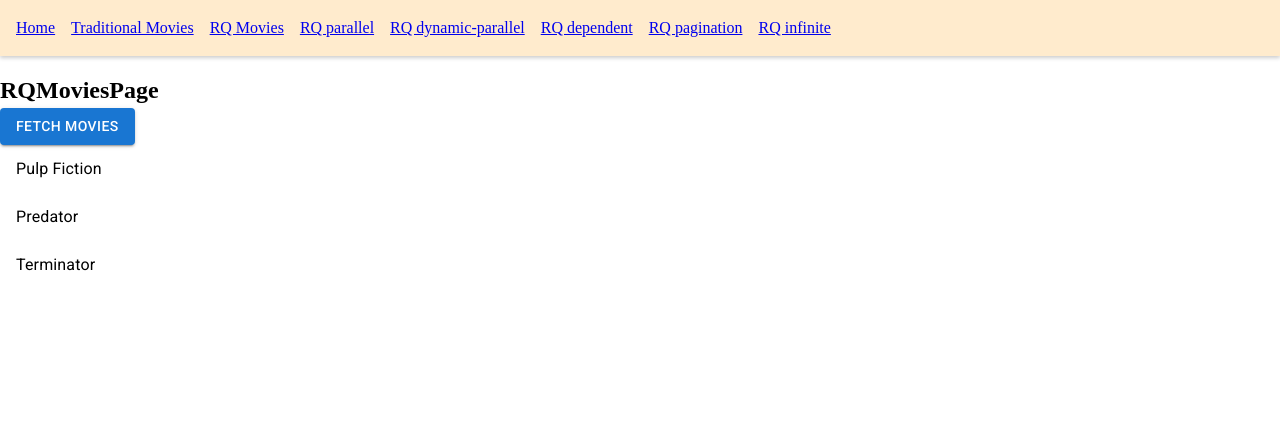
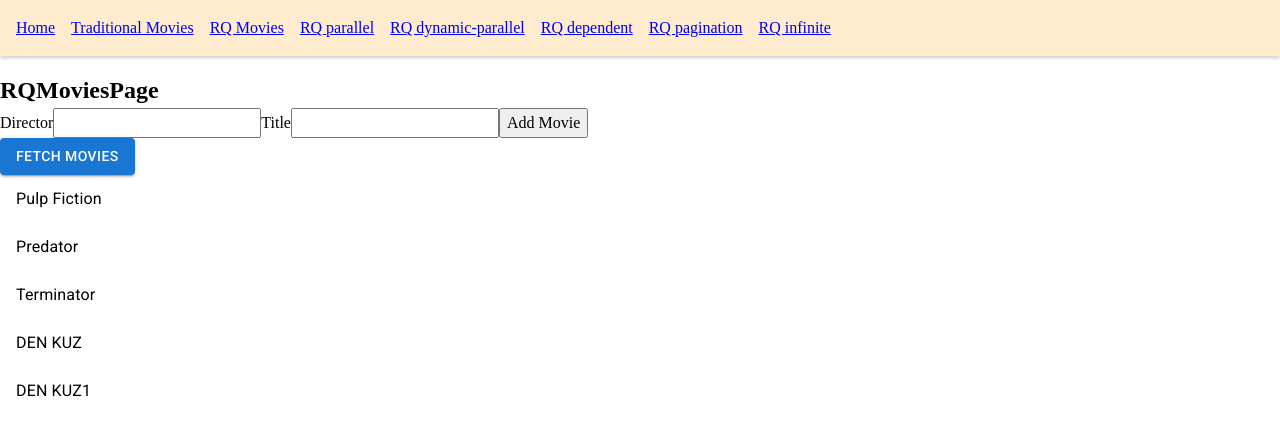
Before and after one commit to DenKuznets/codevolution-reatquery-tutorial, a React (Vite) app: page /rq-movies in a window 1280 px wide. Shown: the top 436 px of the page. Built offline with nearby package versions, Linux system fonts and the light colour scheme; data requests are answered from the project's data file.

Commit message:
progress

```diff
--- a/db.json
+++ b/db.json
@@ -14,6 +14,16 @@
       "id": 3,
       "director": "James Cameron",
       "title": "Terminator"
+    },
+    {
+      "director": "ABOBA",
+      "title": "DEN KUZ",
+      "id": 4
+    },
+    {
+      "director": "ABOBAasdas",
+      "title": "DEN KUZ1",
+      "id": 5
     }
   ],
   "tvseries": [
@@ -42,7 +52,11 @@
   "works": [
     {
       "id": "tarantino",
-            "best": ["pulp fiction", "reservoir dogs", "hateful eight"]
+      "best": [
+        "pulp fiction",
+        "reservoir dogs",
+        "hateful eight"
+      ]
     }
   ],
   "actors": [
--- a/src/components/InfiniteQueries.page.jsx
+++ b/src/components/InfiniteQueries.page.jsx
@@ -2,10 +2,14 @@ import { useInfiniteQuery } from "@tanstack/react-query";
 import axios from "axios";
 import { Fragment } from "react";
 
+// число объектов которые мы хотим забирать с сервера за один раз
+const objPerPage = 2;
 const fetchActors = ({ pageParam = 1 }) => {
-    return axios.get(
-        `http://localhost:4000/actors?_limit=2&_page=${pageParam}`
+    const result = axios.get(
+        `http://localhost:4000/actors?_limit=${objPerPage}&_page=${pageParam}`
     );
+    // console.log(result);
+    return result;
 };
 
 const InfiniteQueriesPage = () => {
@@ -19,10 +23,12 @@ const InfiniteQueriesPage = () => {
         isFetching,
         isFetchingNextPage,
     } = useInfiniteQuery(["actors"], fetchActors, {
-        getNextPageParam: (_lastPage, pages) => {
-            if (pages.length < 4) {
+        getNextPageParam: (lastPage, pages) => {
+            // lastPage.headers["x-total-count"] - возвращает общее количество объектов. Делим на количество объектов на странице (_limit= в axios.get ссылке), получаем общее количество страниц.
+            if (pages.length < lastPage.headers["x-total-count"] / objPerPage) {
                 return pages.length + 1;
             } else {
+                // Когда мы возвращаем undefined , hasNextPage становится false.
                 return undefined;
             }
         },
--- a/src/components/RQMovie.page.jsx
+++ b/src/components/RQMovie.page.jsx
@@ -1,11 +1,12 @@
 import { useParams } from "react-router-dom";
 import { useMovieData } from "../hooks/useMovieData";
 import { Card, CardContent, Typography } from "@mui/material";
+import { useState } from "react";
 
 const RQMoviePage = () => {
     const params = useParams();
     const { data, isLoading, isError, error } = useMovieData(params.movieId);
-    // console.log(data.data);
+
 
     if (isLoading) {
         return (
--- a/src/components/RQMovies.page.jsx
+++ b/src/components/RQMovies.page.jsx
@@ -1,12 +1,21 @@
 import { Link as RouterLink } from "react-router-dom";
-import useMoviesData from "../hooks/useMoviesData";
+import { useAddMoviesData, useMoviesData } from "../hooks/useMoviesData";
 import { Button, ListItemButton, ListItemText } from "@mui/material";
+import { useState } from "react";
 
 const RQMoviesPage = () => {
     const { isLoading, data, error, isError, isFetching, refetch } =
         useMoviesData();
+    const [director, setDirector] = useState("");
+    const [title, setTitle] = useState("");
 
-    console.log({ isLoading, isFetching });
+    const { mutate: addMovie } = useAddMoviesData();
+
+    const handleAddMovieClick = () => {
+        console.log({ director, title });
+        const movie = { director, title };
+        addMovie(movie);
+    };
 
     if (isLoading || isFetching) return <h2>Loading...</h2>;
 
@@ -15,7 +24,30 @@ const RQMoviesPage = () => {
     return (
         <>
             <h2>RQMoviesPage</h2>
-            <Button variant="contained" onClick={refetch}>Fetch movies</Button>
+
+            <div>
+                <label htmlFor="director">Director</label>
+                <input
+                    id="director"
+                    name="director"
+                    type="text"
+                    value={director}
+                    onChange={(e) => setDirector(e.target.value)}
+                />
+                <label htmlFor="title">Title</label>
+                <input
+                    id="title"
+                    name="title"
+                    type="text"
+                    value={title}
+                    onChange={(e) => setTitle(e.target.value)}
+                />
+                <button onClick={handleAddMovieClick}>Add Movie</button>
+            </div>
+
+            <Button variant="contained" onClick={refetch}>
+                Fetch movies
+            </Button>
             {data?.data.map((movie) => (
                 <ListItemButton
                     to={`${movie.id}`}
--- a/src/hooks/useMoviesData.js
+++ b/src/hooks/useMoviesData.js
@@ -1,14 +1,20 @@
-import { useQuery } from "@tanstack/react-query";
+import { useMutation, useQuery } from "@tanstack/react-query";
 import axios from "axios";
 
 const fetchMovies = () => {
     return axios.get("http://localhost:4000/movies");
 };
 
-const useMoviesData = () => {
+const addMovie = (movie) => {
+    return axios.post("http://localhost:4000/movies", movie);
+};
+
+export const useMoviesData = () => {
     return useQuery(["movies"], fetchMovies, {
         // refetchInterval: refetchValue,
     });
-}
+};
 
-export default useMoviesData
+export const useAddMoviesData = () => {
+    return useMutation(addMovie);
+};
```
Lines whose indentation alone changed are shown as unchanged.
